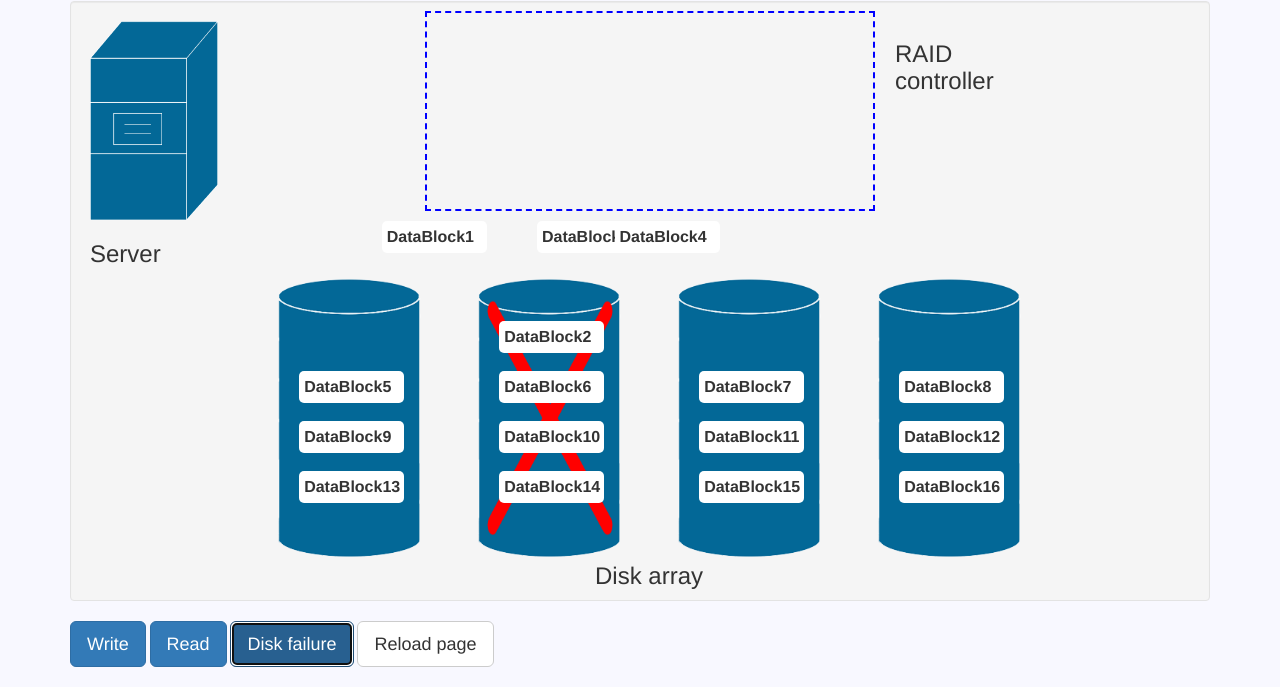
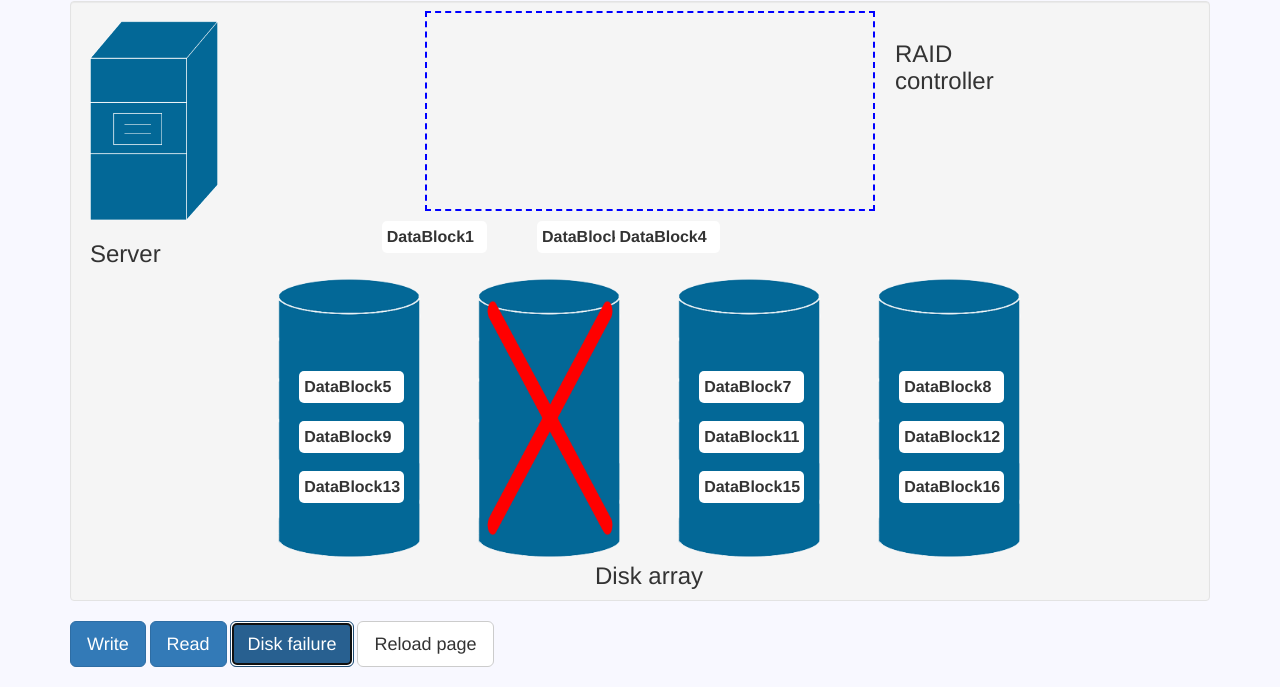
Before and after one commit to cuuzis/osk, a plain HTML site: page raid0.html in a window 1280 px wide. Both pictures are taken after a click on the button "Disk failure". Shown: the part 265-952 px from the top of the page. Drawn offline with Linux system fonts and the light colour scheme.

Commit message:
Ruining disk also removes the data blocks

```diff
--- a/raid0.html
+++ b/raid0.html
@@ -230,6 +230,11 @@
 
 		function RuinDisk(index) {
 		    $("#di" + index).attr("src", "Content/Images/diskX.png");
+
+		    $('#data-blocks div.data-block').each(function (i, elem) {
+		        if (i === 1 || i === 5 || i === 9 || i === 13)
+		            $(elem).hide();
+		    });
 		};
 
 		function ReadRuinedDataBlocks(delay, duration, ruinedDiskIndex) {
```
Also changed, not shown: raid1.html (+4 -0 lines), raid6.html (+0 -3 lines).
